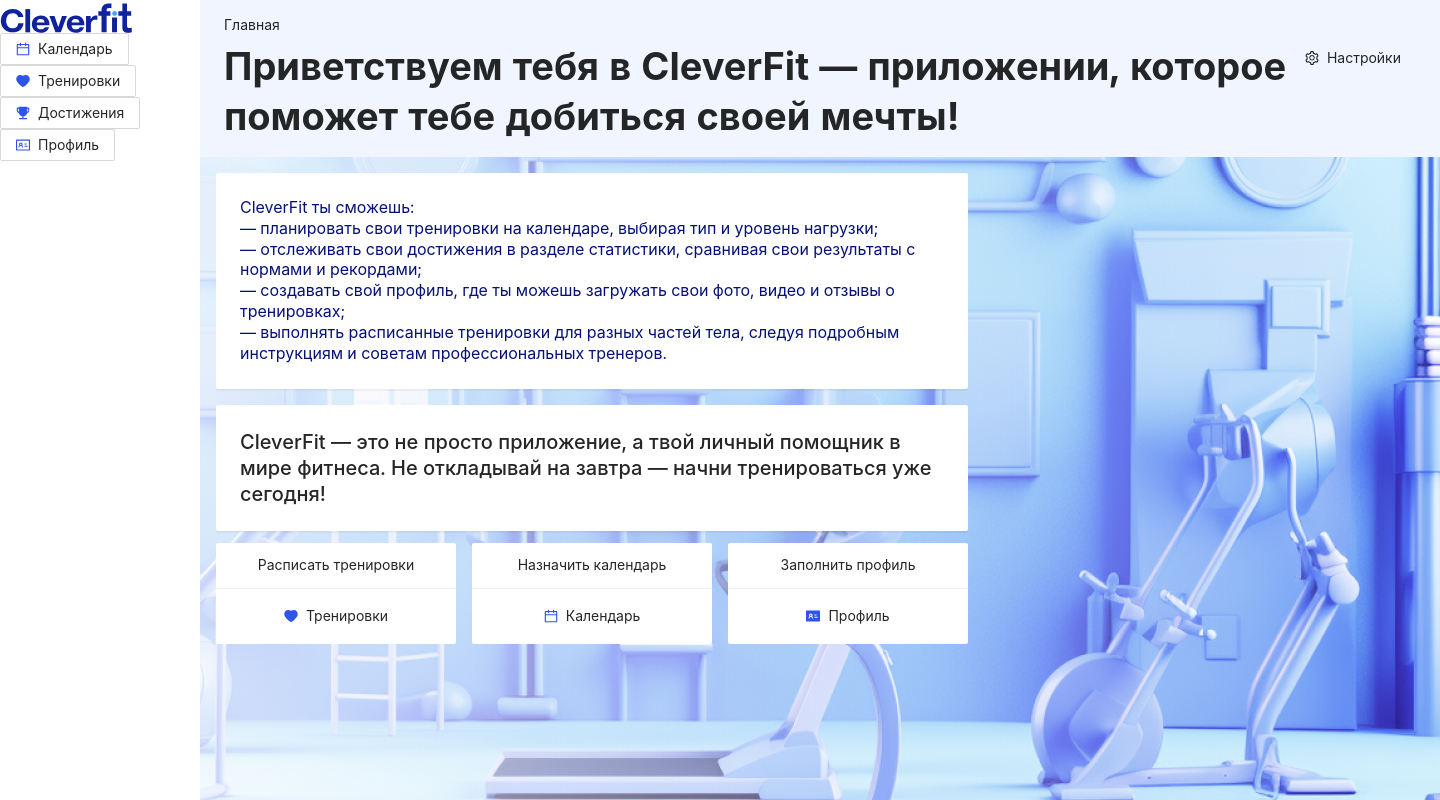
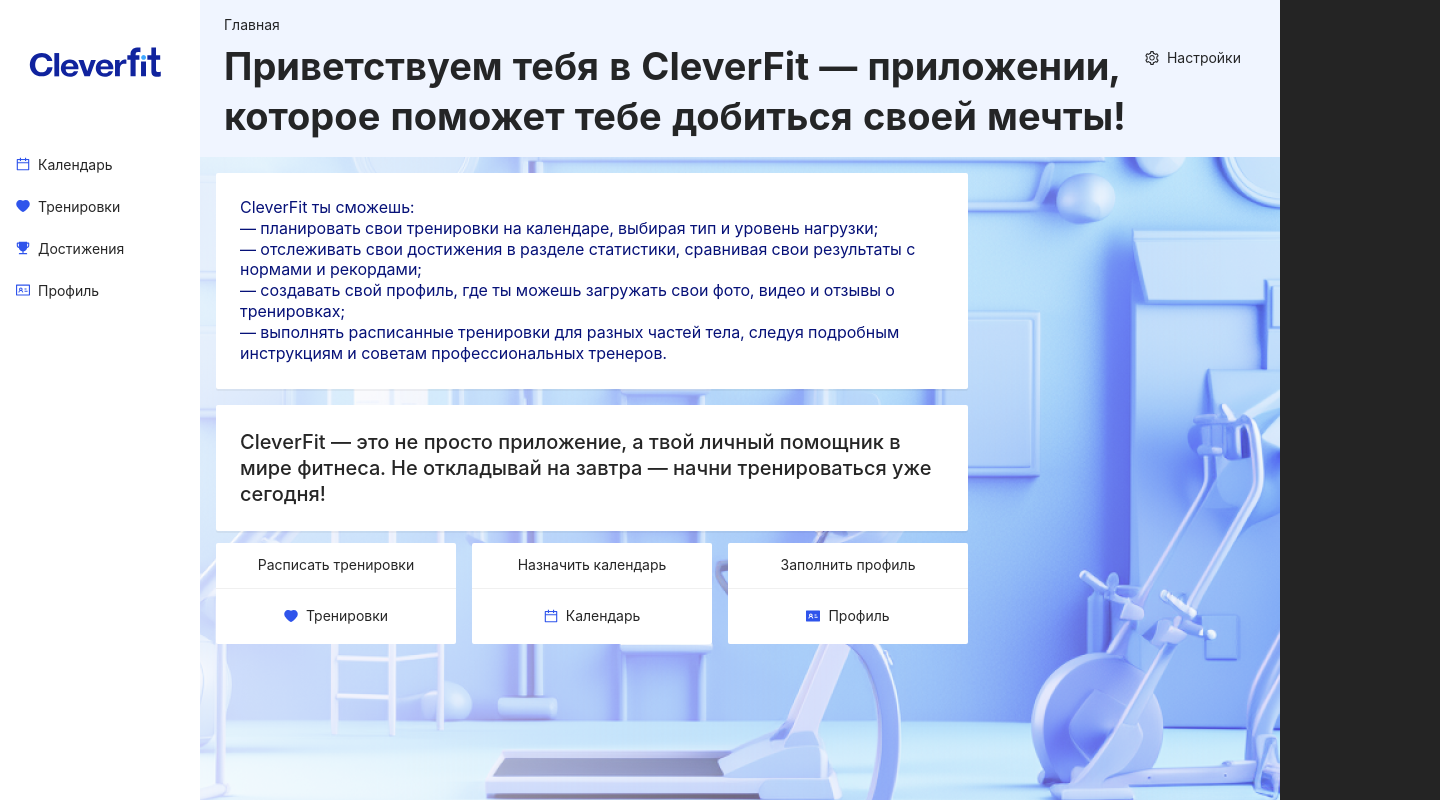
Before and after one commit to ClevertecFrontendLab/DenisOreshko, a React (Vite) app: page /#/ in a window 1280 px wide. Shown: the top 800 px of the page, 1440 px wide, since content can reach past the window. Built offline with nearby package versions, Linux system fonts and the light colour scheme.

Commit message:
create menu side

```diff
--- a/src/index.css
+++ b/src/index.css
@@ -1,4 +1,5 @@
-*{box-sizing:border-box;
+*{
+    box-sizing:border-box;
     margin:0;
     padding:0;
   }
@@ -15,7 +16,6 @@
     text-rendering: optimizeLegibility;
     -webkit-font-smoothing: antialiased;
     -moz-osx-font-smoothing: grayscale;
-
 }
 
 a {
@@ -28,15 +28,10 @@
 }
 
 body {
-    margin: 0;
-    /* display: flex; */
-    /* place-items: center; */
-    /* min-width: 320px;
-    min-height: 100vh; */
-    /* width: 1440px;
-    height: 1024px; */
-    /* min-height: 100dvh; */
-    /* background: url('/src/resources/img/Main\ page_light.png') no-repeat; */
+    background-color: rgb(255, 255, 255);
+    width: 100%;
+    min-width: 320px;
+    height: 100%;
 }
 
 h1 {
@@ -45,24 +40,3 @@
     font-weight: 700;
     line-height: 49.4px;
 }
-#root{
-    display: flex;
-    flex-direction: column;
-    /* min-height: 100dvh; */
-    width: 1440px;
-    height: 1024px;
-    background: url('/src/resources/img/Main\ page_light.png')  no-repeat;
-}
-
-@media (prefers-color-scheme: light) {
-    :root {
-        color: #213547;
-        background-color: #fff;
-    }
-    a:hover {
-        color: #747bff;
-    }
-    button {
-        background-color: #f9f9f9;
-    }
-}
--- a/src/pages/main-page/main-page.css
+++ b/src/pages/main-page/main-page.css
@@ -1,5 +1,8 @@
 .main-container{
     max-width: 1440px;
+    min-height: 1024px;
+    margin: auto;
+    background: url('/src/resources/img/Main\ page_light.png');
 }
 .ant-layout{
     background:none;
@@ -11,9 +14,14 @@
     max-width: 208px;
     min-width: 208px;
     width: 208px;
-    /* height: 1024px; */
+    height: 1024px;
     /* min-height: 100dvh; */
-
+}
+.slider{
+    flex: 0 0 208px;
+    max-width: 208px;
+    min-width: 208px;
+    width: 208px;
 }
 .ant-layout-header {
     color: #262626;
@@ -34,7 +42,7 @@
 .ant-layout-footer {
     padding: 0;
     color: #262626;
-    background: #8571f1;
+    background: #f5f4fa;
 }
 .header-box{
     display: flex;
@@ -119,7 +127,31 @@
     flex-direction: column;
     justify-content: center;
 }
+.logo{
+    margin-top: 44px;
+    margin-left: 29px;
+    margin-bottom: 67px;
+}
 .logo img{
     width:133px;
     height: 33px;
 }
+.menu-ul{
+    width: 208px;
+    list-style: none;
+}
+.menu-ul button{
+    padding: 0;
+    display: flex;
+    align-items: center;
+    padding: 16px;
+    width: 208px;
+    height: 42px;
+    background:none;
+    border:none;
+    /* border: 1px solid #000; */
+    box-shadow: none;
+    font-size: 14px;
+    font-weight: 400;
+    line-height: 18.2px;
+}
--- a/src/pages/main-page/main-page.tsx
+++ b/src/pages/main-page/main-page.tsx
@@ -1,21 +1,34 @@
-import React from 'react';
-import { Breadcrumb, Button, Layout, Divider } from 'antd';
+import React, { useState } from 'react';
+import { Breadcrumb, Button, Layout, Divider, Menu, Switch  } from 'antd';
+import type { MenuProps, MenuTheme } from 'antd/es/menu';
 const { Header, Footer, Sider, Content } = Layout;
-import { SettingOutlined, HeartFilled, CalendarTwoTone, IdcardFilled, IdcardOutlined, TrophyFilled  } from '@ant-design/icons';
+import { LinkOutlined,
+    MailOutlined,
+    AppstoreOutlined,
+    SettingOutlined,
+    HeartFilled,
+    CalendarOutlined,
+    CalendarTwoTone,
+    IdcardFilled,
+    IdcardOutlined,
+    TrophyFilled  } from '@ant-design/icons';
+
 import 'antd/dist/antd.css';
 import './main-page.css';
 import Logo from '../../resources/img/logo.svg';
 
+
 export const MainPage: React.FC = () => {
     return (
         <>
-                <Layout >
-                    <Sider>
+            <div className="main-container">
+                <Layout>
+                    <Sider style={{width:500}} trigger={null} collapsible>
                         <div className='logo'>
                             <img src={Logo} alt="Logo"/>
                         </div>
                         <div>
-                            <ul>
+                            <ul className='menu-ul'>
                                 <li>
                                     <Button>
                                         <CalendarTwoTone style={{ color: '#2F54EB' }} twoToneColor="#2F54EB"/>
@@ -59,7 +72,7 @@
                         </div>
                         </Header>
                         <Content>
-                            <div className='card-box actions'>
+                        <div className='card-box actions'>
                                 CleverFit ты сможешь:
                                 <br/>— планировать свои тренировки
                                 на календаре, выбирая тип и уровень нагрузки;
@@ -104,6 +117,7 @@
                         <Footer>Footer</Footer>
                     </Layout>
                 </Layout>
+            </div>
         </>
     );
 };
```
